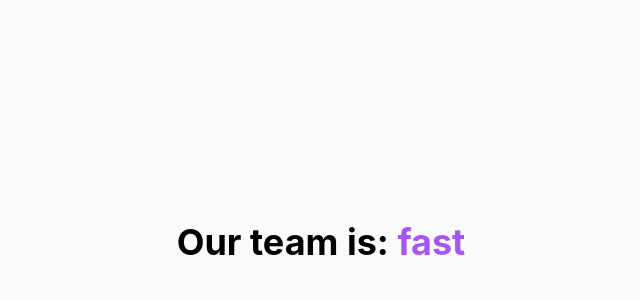
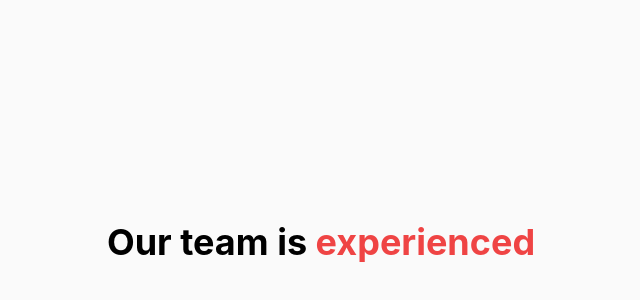
Before and after one commit to mianfarooqazam/berc-pk, a React (Create React App) app: page / in a window 1280 px wide. Shown: the part 158-458 px from the top of the page, without its empty margins (319-959 px from the left). Built offline with nearby package versions, Linux system fonts and the light colour scheme; the HTML template or start-up script is replaced by a standard one.

Commit message:
Pages Added

```diff
--- a/src/App.js
+++ b/src/App.js
@@ -8,7 +8,7 @@ function App() {
   useEffect(() => {
     const timer = setTimeout(() => {
       setIsLoading(false);
-    }, 3000);
+    }, 1500);
 
     return () => clearTimeout(timer);
   }, []);
--- a/src/components/AnimatedText.js
+++ b/src/components/AnimatedText.js
@@ -1,7 +1,7 @@
 import React, { useState, useEffect } from 'react';
 
 const AnimatedText = () => {
-  const words = ['fast', 'experienced', 'players'];
+  const words = ['fast', 'experienced', 'dedicated'];
   const colors = ['text-purple-500', 'text-red-500', 'text-yellow-500'];
   const [currentIndex, setCurrentIndex] = useState(0);
 
@@ -16,7 +16,7 @@ const AnimatedText = () => {
   return (
     <div className="h-screen flex items-center justify-center">
       <h1 className="text-4xl font-bold">
-        Our team is:{' '}
+        Our team is {' '}
         <span className={`${colors[currentIndex]} transition-all duration-500`}>
           {words[currentIndex]}
         </span>
```
Also changed, not shown: src/pages/Home.js (added), src/pages/LetsTalk.js (added), src/pages/Services.js (added), src/pages/Team.js (added), src/pages/Tools.js (added), src/pages/WhyUs.js (added).
